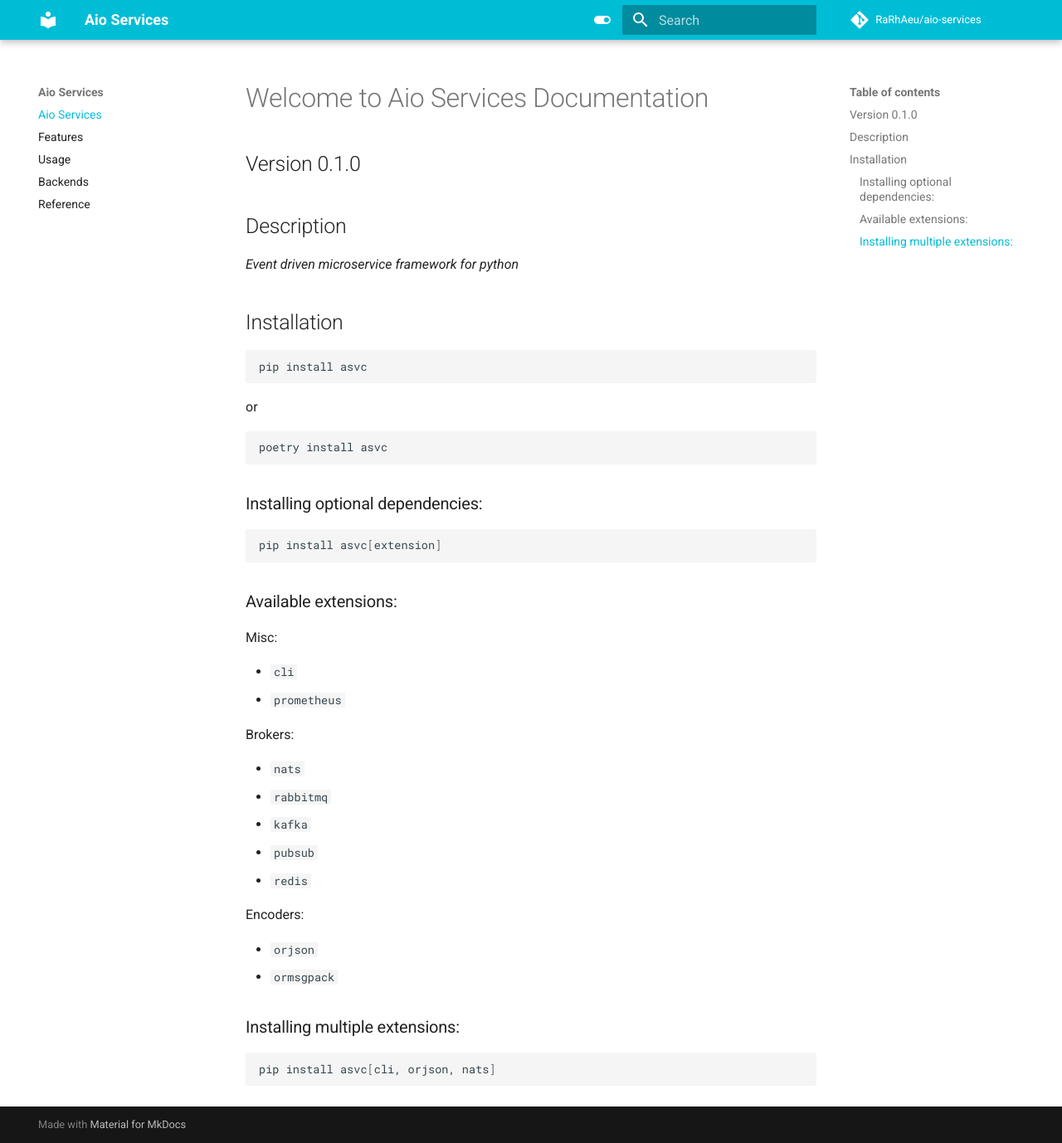
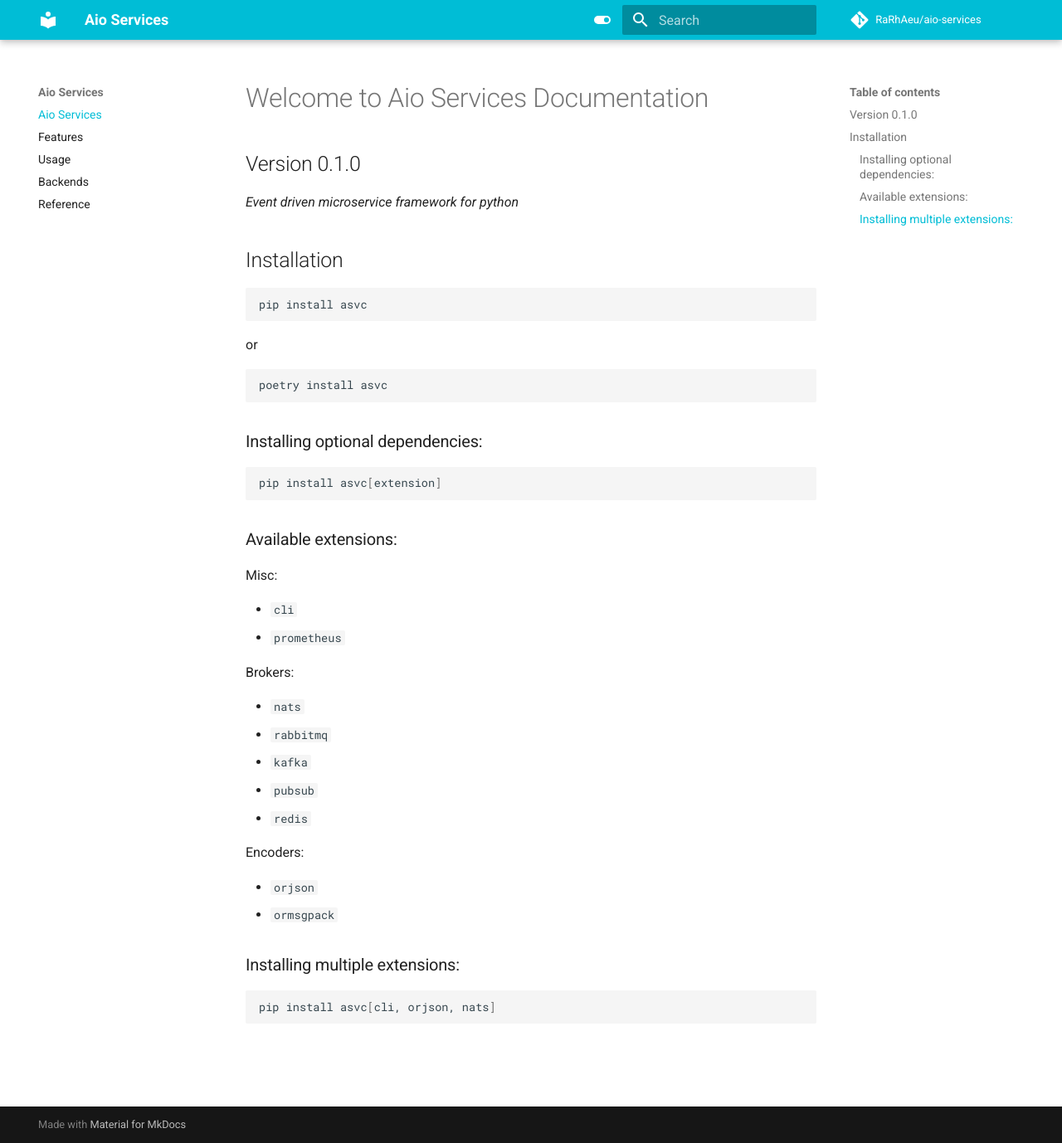
Before and after one commit to webclinic017/aio-services, an MkDocs documentation site: the page built from docs/index.md, in a window 1280 px wide and 1378 px high. Shown: the whole window at 83% size. Built offline with MkDocs 1.6.1 and Material for MkDocs 9.7.7, drawn with Linux system fonts in a browser that asks for light colours; comment, search, counter and statistics services are not loaded.

Commit message:
feat: docs initial release

```diff
--- a/docs/index.md
+++ b/docs/index.md
@@ -1,8 +1,6 @@
 # Welcome to Aio Services Documentation
 
 ## Version 0.1.0
-
-## Description
 
 *Event driven microservice framework for python*
 
```
Also changed, not shown: 4 other files.
